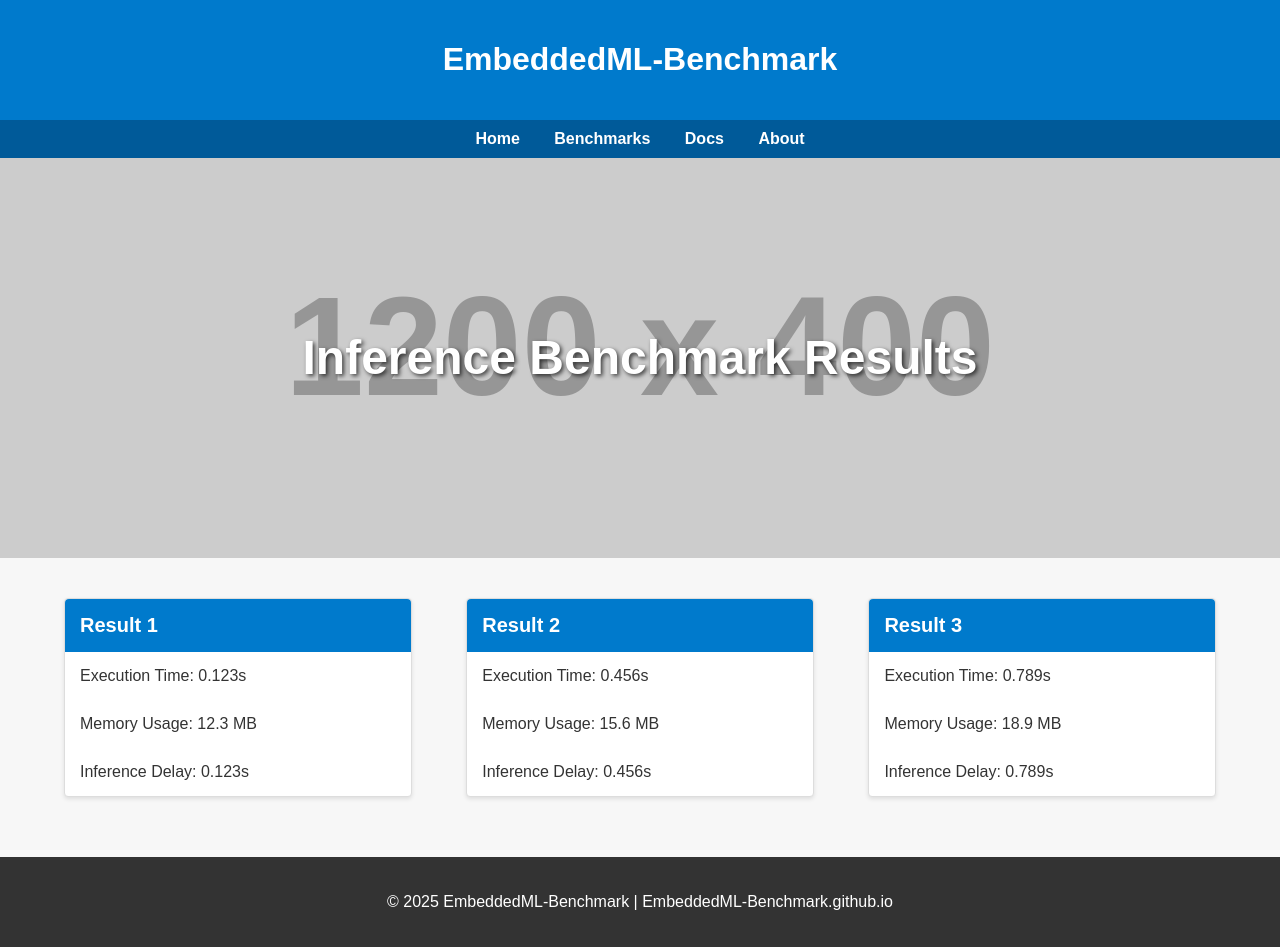
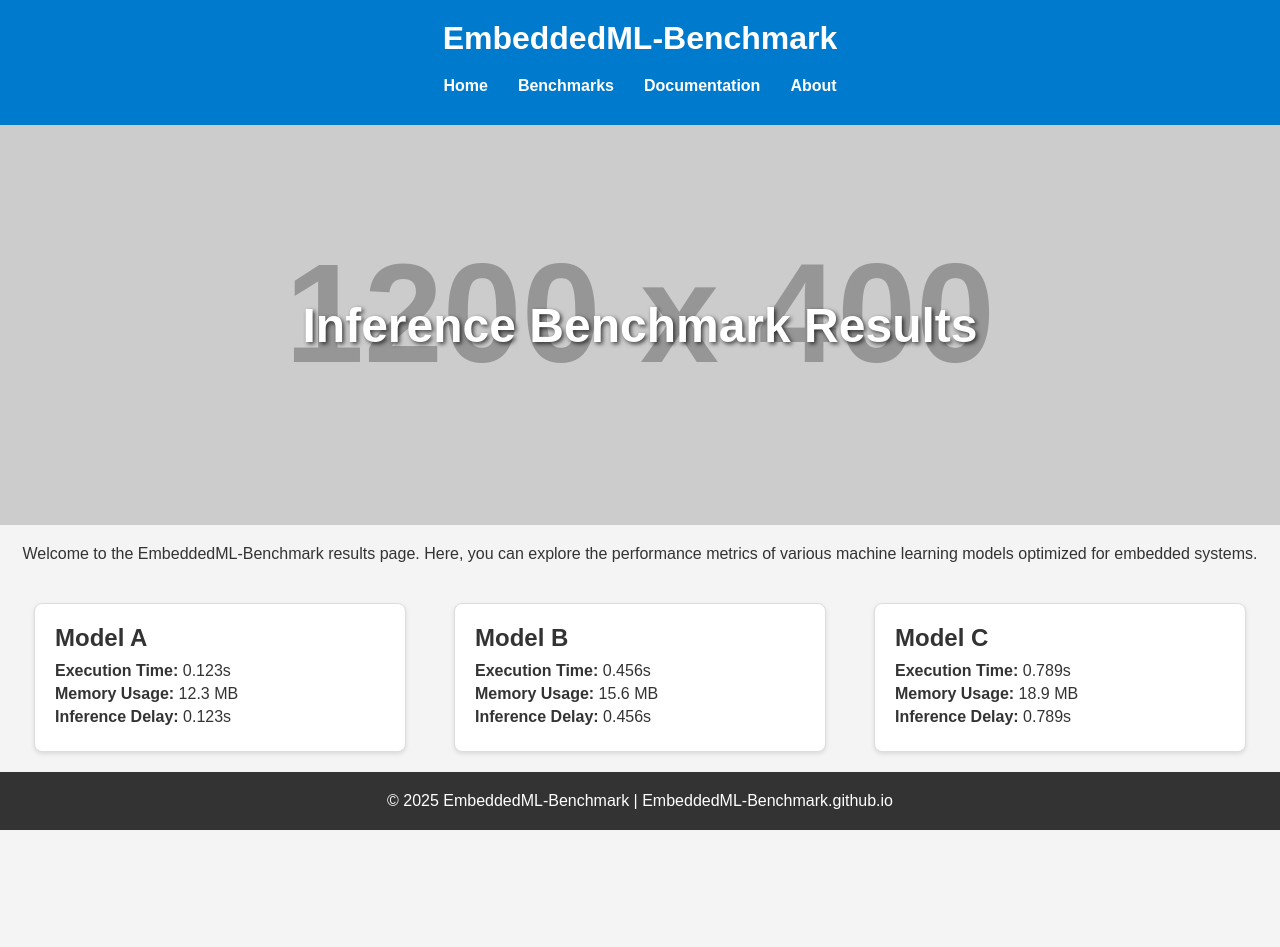
Before and after one commit to EmbeddedML-Benchmark/embeddedml-benchmark.github.io, a plain HTML site: page index.html in a window 1280 px wide. After the commit the page ends 830 px from the top, so only its background shows below. Drawn offline with Linux system fonts and the light colour scheme; placeholder pictures from the web are drawn by us.

Commit message:
Divide CSS & HTML Codes

```diff
--- a/index.html
+++ b/index.html
@@ -4,149 +4,50 @@
   <meta charset="UTF-8">
   <meta name="viewport" content="width=device-width, initial-scale=1.0">
   <title>EmbeddedML-Benchmark Results</title>
-<style>
-body {
-  margin: 0;
-  font-family: Arial, sans-serif;
-  background-color: #f7f7f7;
-  color: #333;
-}
-header {
-  background-color: #007acc;
-  color: #fff;
-  padding: 20px;
-  text-align: center;
-}
-nav {
-  background-color: #005a99;
-  padding: 10px 0;
-}
-nav ul {
-  list-style: none;
-  margin: 0;
-  padding: 0;
-  text-align: center;
-}
-nav ul li {
-  display: inline-block;
-  margin: 0 15px;
-}
-nav ul li a {
-  color: #fff;
-  text-decoration: none;
-  font-weight: bold;
-}
-.hero {
-  background: url('https://via.placeholder.com/1200x400') no-repeat center center;
-  background-size: cover;
-  height: 400px;
-  display: flex;
-  align-items: center;
-  justify-content: center;
-  color: #fff;
-  text-shadow: 2px 2px 4px rgba(0,0,0,0.7);
-}
-.hero h1 {
-  font-size: 48px;
-  margin: 0;
-}
-.container {
-  width: 90%;
-  max-width: 1200px;
-  margin: 40px auto;
-}
-.results {
-  display: flex;
-  flex-wrap: wrap;
-  justify-content: space-between;
-}
-.result-card {
-  background-color: #fff;
-  border: 1px solid #ddd;
-  border-radius: 4px;
-  width: 30%;
-  margin-bottom: 20px;
-  box-shadow: 0 2px 4px rgba(0,0,0,0.1);
-  transition: transform 0.3s ease;
-}
-.result-card:hover {
-  transform: translateY(-5px);
-}
-.result-card h2 {
-  font-size: 20px;
-  margin: 0;
-  padding: 15px;
-  background-color: #007acc;
-  color: #fff;
-  border-top-left-radius: 4px;
-  border-top-right-radius: 4px;
-}
-.result-card p {
-  padding: 15px;
-  margin: 0;
-  font-size: 16px;
-}
-footer {
-  background-color: #333;
-  color: #fff;
-  text-align: center;
-  padding: 20px;
-}
-@media (max-width: 768px) {
-  .result-card {
-    width: 45%;
-  }
-}
-@media (max-width: 480px) {
-  nav ul li {
-    display: block;
-    margin: 10px 0;
-  }
-  .result-card {
-    width: 100%;
-  }
-}
-</style>
+  <link rel="stylesheet" href="styles.css">
 </head>
 <body>
   <header>
     <h1>EmbeddedML-Benchmark</h1>
-</header>
     <nav>
       <ul>
         <li><a href="#">Home</a></li>
         <li><a href="#">Benchmarks</a></li>
-    <li><a href="#">Docs</a></li>
+        <li><a href="#">Documentation</a></li>
         <li><a href="#">About</a></li>
       </ul>
     </nav>
+  </header>
   <section class="hero">
-  <h1>Inference Benchmark Results</h1>
+    <h2>Inference Benchmark Results</h2>
   </section>
-<div class="container">
-  <div class="results">
+  <main>
+    <section class="intro">
+      <p>Welcome to the EmbeddedML-Benchmark results page. Here, you can explore the performance metrics of various machine learning models optimized for embedded systems.</p>
+    </section>
+    <section class="results">
       <div class="result-card">
-      <h2>Result 1</h2>
-      <p>Execution Time: 0.123s</p>
-      <p>Memory Usage: 12.3 MB</p>
-      <p>Inference Delay: 0.123s</p>
+        <h3>Model A</h3>
+        <p><strong>Execution Time:</strong> 0.123s</p>
+        <p><strong>Memory Usage:</strong> 12.3 MB</p>
+        <p><strong>Inference Delay:</strong> 0.123s</p>
       </div>
       <div class="result-card">
-      <h2>Result 2</h2>
-      <p>Execution Time: 0.456s</p>
-      <p>Memory Usage: 15.6 MB</p>
-      <p>Inference Delay: 0.456s</p>
+        <h3>Model B</h3>
+        <p><strong>Execution Time:</strong> 0.456s</p>
+        <p><strong>Memory Usage:</strong> 15.6 MB</p>
+        <p><strong>Inference Delay:</strong> 0.456s</p>
       </div>
       <div class="result-card">
-      <h2>Result 3</h2>
-      <p>Execution Time: 0.789s</p>
-      <p>Memory Usage: 18.9 MB</p>
-      <p>Inference Delay: 0.789s</p>
+        <h3>Model C</h3>
+        <p><strong>Execution Time:</strong> 0.789s</p>
+        <p><strong>Memory Usage:</strong> 18.9 MB</p>
+        <p><strong>Inference Delay:</strong> 0.789s</p>
       </div>
-  </div>
-</div>
+    </section>
+  </main>
   <footer>
-  <p>&copy; 2025 EmbeddedML-Benchmark | <a href="https://EmbeddedML-Benchmark.github.io" style="color:#fff;text-decoration:none;">EmbeddedML-Benchmark.github.io</a></p>
+    <p>&copy; 2025 EmbeddedML-Benchmark | <a href="https://EmbeddedML-Benchmark.github.io">EmbeddedML-Benchmark.github.io</a></p>
   </footer>
 </body>
 </html>
--- /dev/null
+++ b/styles.css
@@ -0,0 +1,106 @@
+* {
+    margin: 0;
+    padding: 0;
+    box-sizing: border-box;
+  }
+
+  body {
+    font-family: 'Arial', sans-serif;
+    background-color: #f4f4f4;
+    color: #333;
+  }
+
+  header {
+    background-color: #007acc;
+    color: #fff;
+    padding: 20px;
+    text-align: center;
+  }
+
+  header h1 {
+    margin-bottom: 10px;
+  }
+
+  nav ul {
+    list-style: none;
+    display: flex;
+    justify-content: center;
+    padding: 10px 0;
+  }
+
+  nav ul li {
+    margin: 0 15px;
+  }
+
+  nav ul li a {
+    color: #fff;
+    text-decoration: none;
+    font-weight: bold;
+  }
+
+  .hero {
+    background: url('https://via.placeholder.com/1200x400') no-repeat center center;
+    background-size: cover;
+    height: 400px;
+    display: flex;
+    align-items: center;
+    justify-content: center;
+    color: #fff;
+    text-shadow: 2px 2px 4px rgba(0,0,0,0.7);
+  }
+
+  .hero h2 {
+    font-size: 48px;
+  }
+
+  main {
+    padding: 20px;
+  }
+
+  .intro {
+    text-align: center;
+    margin-bottom: 40px;
+  }
+
+  .results {
+    display: flex;
+    justify-content: space-around;
+    flex-wrap: wrap;
+    gap: 20px;
+  }
+
+  .result-card {
+    background-color: #fff;
+    border: 1px solid #ddd;
+    border-radius: 8px;
+    width: 30%;
+    padding: 20px;
+    box-shadow: 0 2px 4px rgba(0,0,0,0.1);
+    transition: transform 0.3s ease;
+  }
+
+  .result-card:hover {
+    transform: translateY(-5px);
+  }
+
+  .result-card h3 {
+    font-size: 24px;
+    margin-bottom: 10px;
+  }
+
+  .result-card p {
+    font-size: 16px;
+    margin-bottom: 5px;
+  }
+
+  footer {
+    background-color: #333;
+    color: #fff;
+    text-align: center;
+    padding: 20px;
+  }
+
+  footer a {
+    color: #fff;
+    text-decoration: none;
+  }
```
Lines whose indentation alone changed are shown as unchanged.
